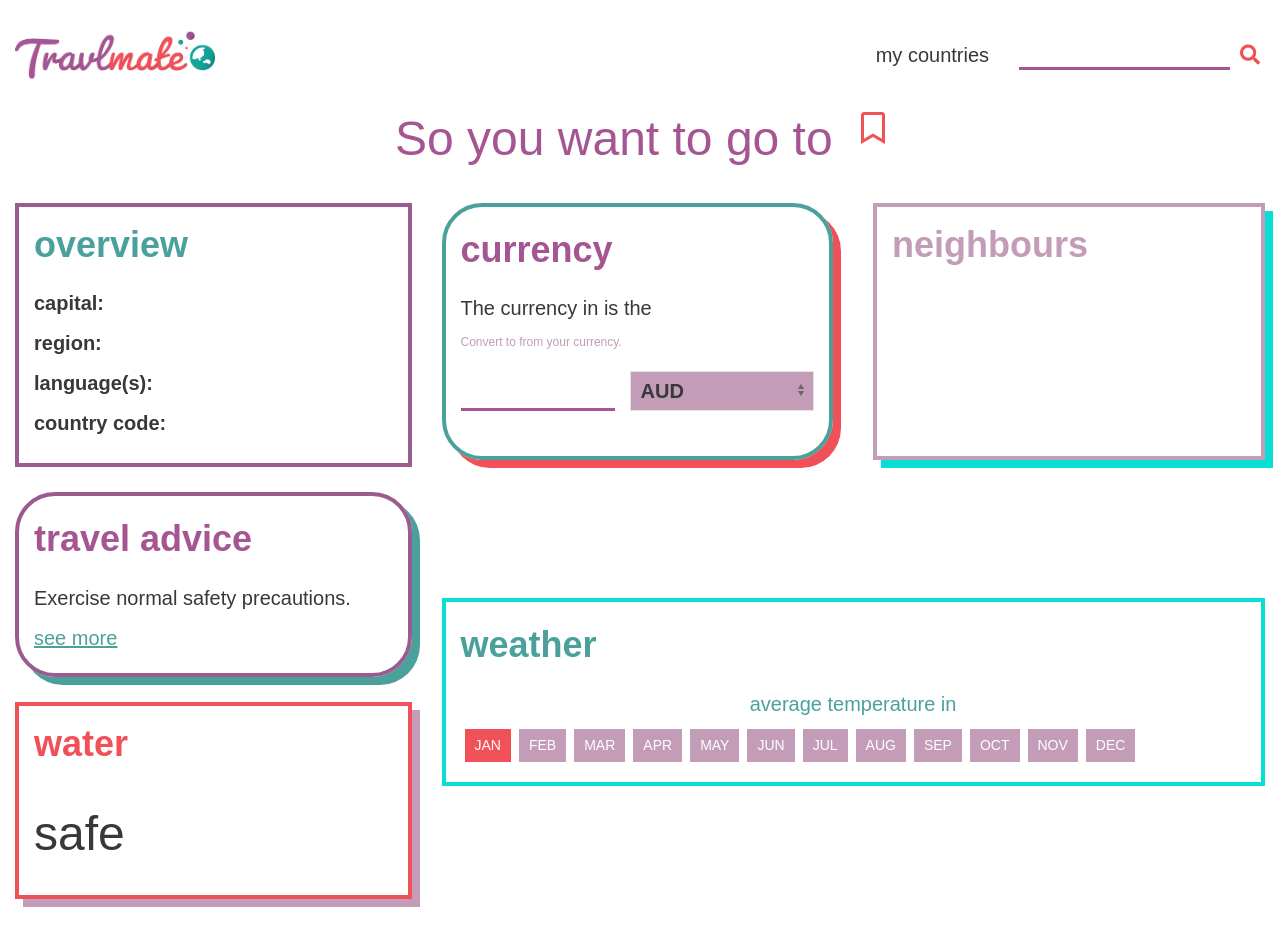
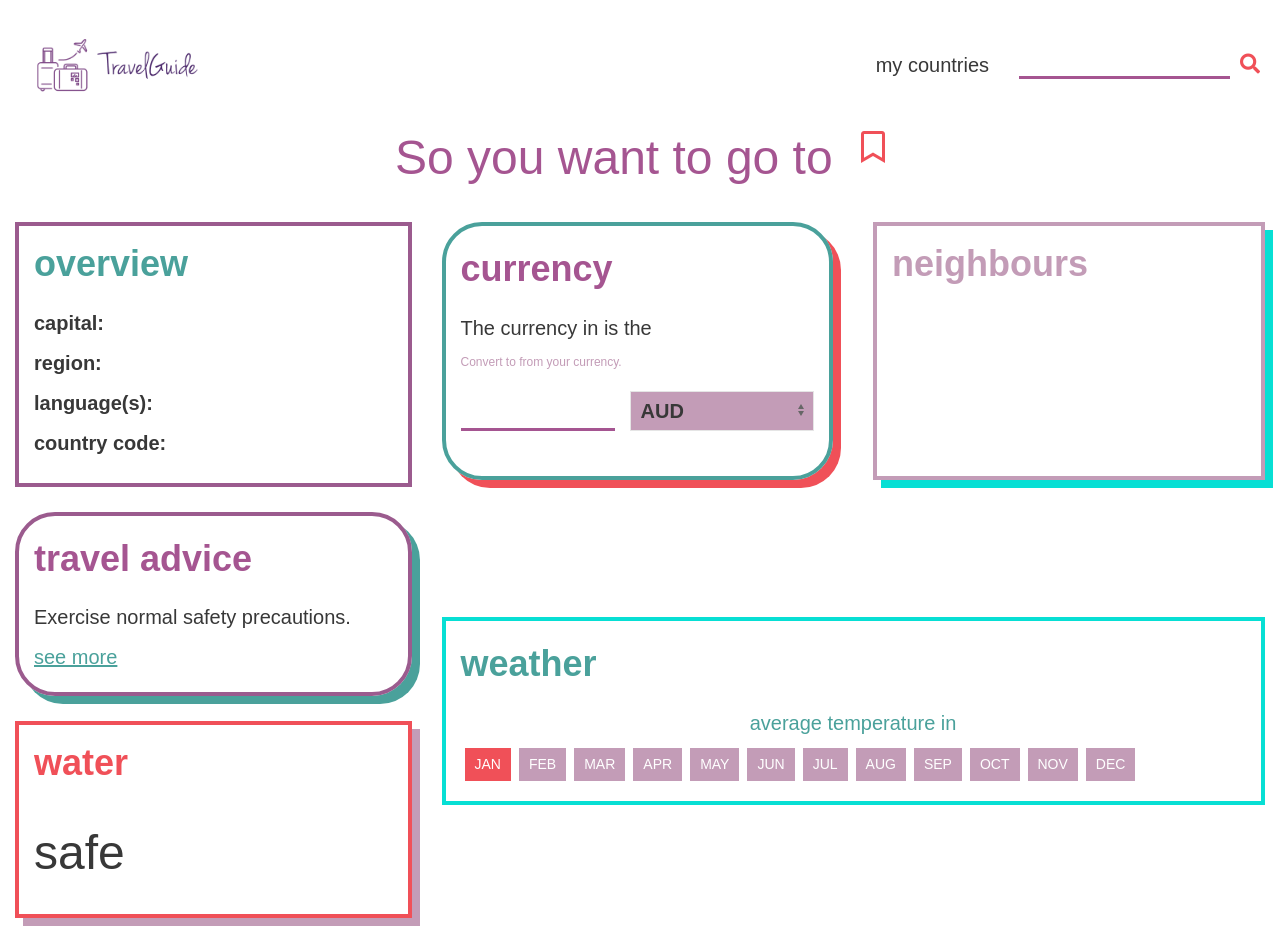
Before and after one commit to KerimKochekov/TravelGuide, a plain HTML site: page dashboard/index.html in a window 1280 px wide. Drawn offline with nearby package versions, Linux system fonts and the light colour scheme; no server answers; some icons are missing; a web font is replaced by a local one.

Commit message:
Add files via upload

```diff
--- a/dashboard/index.html
+++ b/dashboard/index.html
@@ -18,7 +18,7 @@
     <!--My CSS-->
     <link rel="stylesheet" href="../assets/css/style.css">
 
-    <title>Travlmate | Dashboard</title>
+    <title>TravelGuide | Dashboard</title>
 
   </head>
 
@@ -29,7 +29,7 @@
             <div class="uk-navbar-left">
 
                 <a class="uk-navbar-item uk-logo" href="../index.html">
-                    <img src="../assets/images/travlmate-logo-02.png" alt="Travlmate logo" style="width: 200px;"/>
+                    <img src="../assets/images/travelguide-logo.png" alt="TravelGuide logo" style="width: 200px;"/>
                 </a>
             </div>
             <div class="uk-navbar-right">
@@ -58,7 +58,7 @@
         <!--Top-->
         <div class=" uk-flex uk-flex-center uk-hidden@s">
             <a class="uk-logo" href="../index.html">
-                <img src="../assets/images/travlmate-logo-02.png" alt="Travlmate logo" style="width: 150px;"/>
+                <img src="../assets/images/travelguide-logo.png" alt="TravelGuide logo" style="width: 150px;"/>
             </a>
         </div>
         <!--Bottom-->
```
